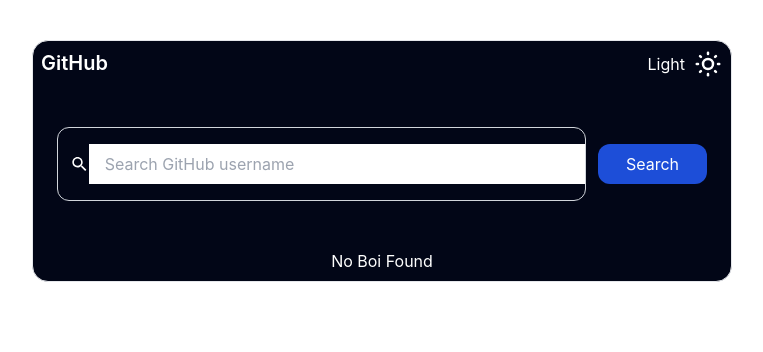
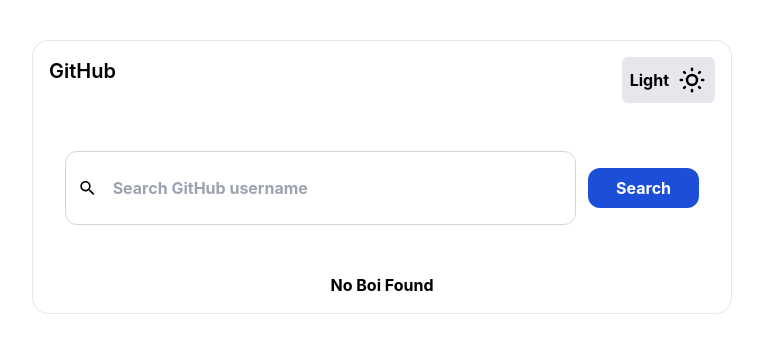
Before and after one commit to Germaine144/github, a React (Create React App) app: page / in a window 1280 px wide. Shown: the top 352 px of the page, without its empty margins (258-1021 px from the left). Built offline with nearby package versions, Linux system fonts and the light colour scheme.

Commit message:
i make dark and light button  and also try to make change things in toggle folder to apply the whole UI and also make  change in tailwind config

```diff
--- a/src/components/DarkAndLight.jsx
+++ b/src/components/DarkAndLight.jsx
@@ -1,12 +1,18 @@
-import React, { useEffect, useState } from 'react';
+// DarkAndLight.jsx
+import React from 'react';
 import { LuSunMedium } from "react-icons/lu";
+import { MdDarkMode } from "react-icons/md";
 
-function DarkAndLight() {
+function DarkAndLight({ darkMode, toggleDark }) {
   return (
-    <div className="flex items-center gap-2">
-      <p>Light</p>
-      <LuSunMedium  className='text-3xl'/>
-    </div>
+    <button onClick={toggleDark} className="p-2 bg-gray-200 dark:bg-gray-700 rounded-md">
+      <div className="flex items-center gap-2">
+        <p>{darkMode ? 'Dark' : 'Light'}</p>
+        {darkMode ? (
+          <MdDarkMode className="text-3xl text-yellow-300" /> ) : ( <LuSunMedium className="text-3xl" /> )}
+      </div>
+    </button>
   );
 }
-export default DarkAndLight ;
+
+export default DarkAndLight;
--- a/src/components/ThemeToggle.jsx
+++ b/src/components/ThemeToggle.jsx
@@ -1,4 +1,4 @@
-import React, { useState} from "react";
+import React, { useState,useEffect} from "react";
 import DarkAndLight from "./DarkAndLight";
 import { IoMdSearch } from "react-icons/io";
 import myImage from "../asset/avatar.png";
@@ -10,6 +10,18 @@
   const [userName, SetUserName] =useState("");
   const [userData,SetUserData] = useState(null);
   const [error, setError] = useState ("");
+  const [darkMode, setDarkMode] = useState(false);
+  useEffect(() => {
+    const stored = localStorage.getItem("darkMode");
+    if (stored === "true") setDarkMode(true);
+  }, []);
+
+  useEffect(() => {
+    document.documentElement.classList.toggle("dark", darkMode);
+    localStorage.setItem("darkMode", darkMode);
+  }, [darkMode]);
+
+  const toggleDark = () => setDarkMode((prev) => !prev);
 
 const handleSearch = async (e) =>{
 
@@ -31,11 +43,11 @@
 }}
 
   return (
-    <div className=" p-1.5 pt-10 rounded-xl w-full">
-      <div className=" bg-slate-950 text-white  border mx-auto flex w-full max-w-[700px] flex-col gap-8 rounded-2xl p-2">
+    <div className="p-1.5 pt-10 rounded-xl w-full transition-colors duration-300">
+      <div className="bg-white text-black dark:bg-slate-950 dark:text-white border mx-auto flex w-full max-w-[700px] flex-col gap-8 rounded-2xl p-4 font-bold">
         <section className="flex justify-between gap-4">
           <p className="text-xl font-semibold">GitHub</p>
-          <DarkAndLight />
+          <DarkAndLight darkMode={darkMode} toggleDark={toggleDark} />
         </section>
 
         {/* Search Form */}
@@ -56,8 +68,8 @@
 </form>
 
 {error && (
-  <p className="text-red-600 text-center mb-4 font-bold">{error}</p>
-)}
+          <p className="text-red-600 dark:text-red-400 text-center mb-4 font-bold">{error}</p>
+        )}
 
         {/* Image section */}
 {userData && (
@@ -68,8 +80,6 @@
   alt="User profile picture"
   className="w-24 h-24 rounded-full"
 />
-
-
     </div>
     <div>
     <p>{userData?.bio || "No bio found"}</p>
--- a/tailwind.config.js
+++ b/tailwind.config.js
@@ -1,8 +1,6 @@
-/** @type {import('tailwindcss').Config} */
 module.exports = {
-  content: [
-    "./src/**/*.{js,jsx,ts,tsx}",
-  ],
+  darkMode: 'class', // ← required for class-based dark mode
+  content: ['./src/**/*.{js,jsx,ts,tsx}'],
   theme: {
     extend: {},
   },
```
Also changed, not shown: src/components/layout.jsx (deleted).
